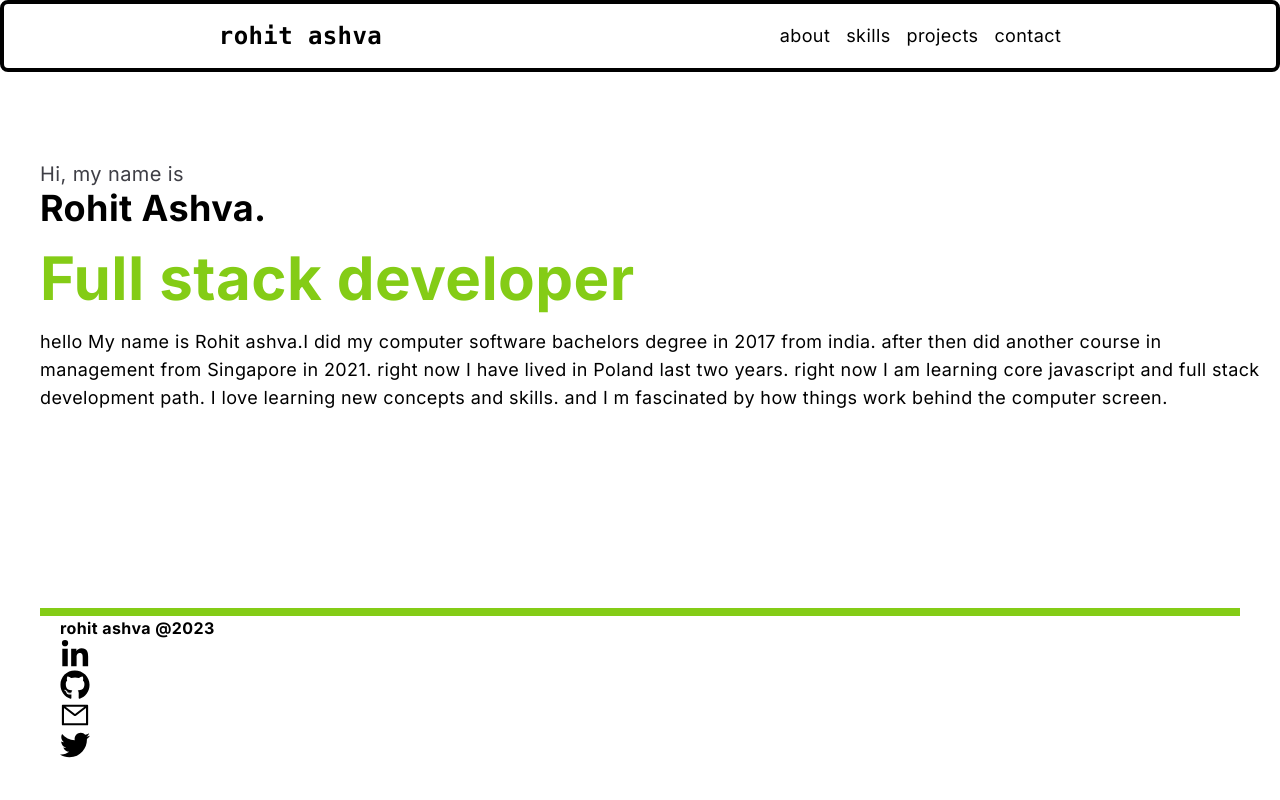
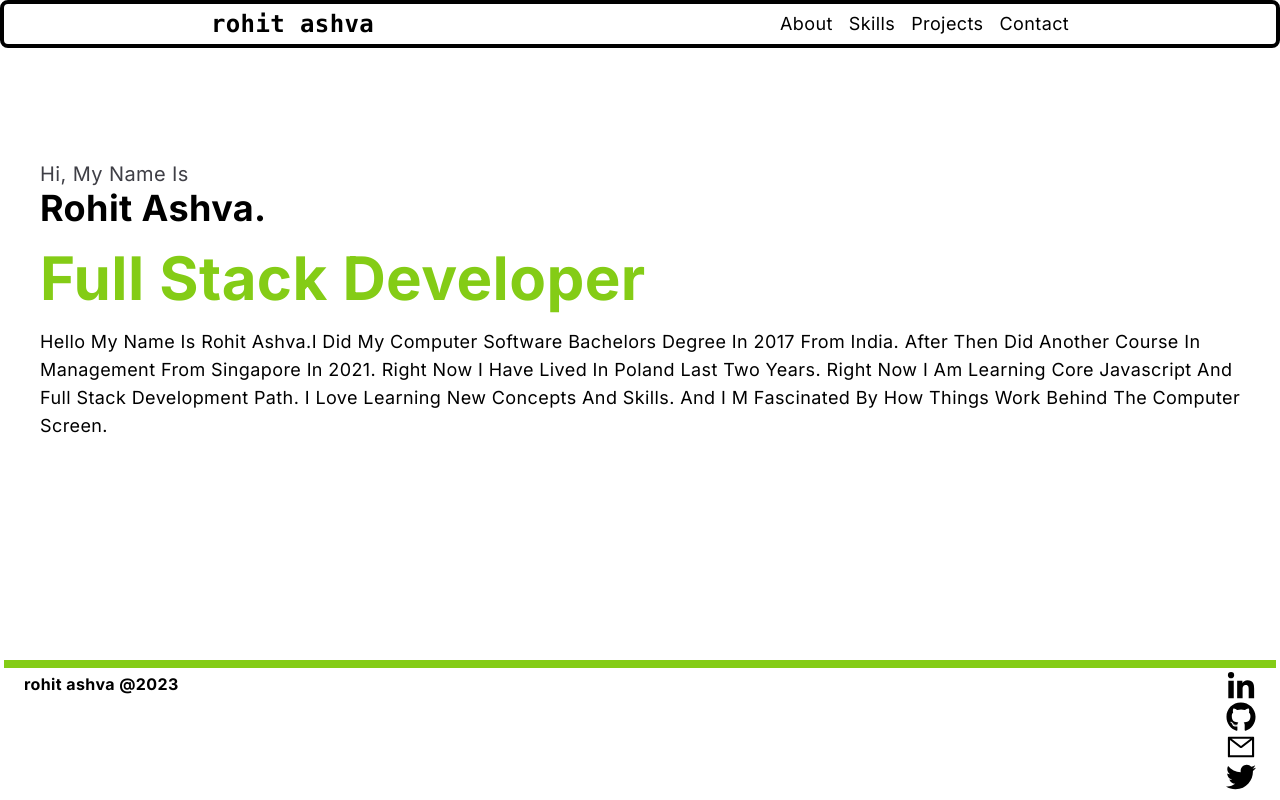
Before and after one commit to rohzxz/new-portfolia-with-next-js---tailwind-css, a Next.js app: page / in a window 1280 px wide. Built offline with nearby package versions, Linux system fonts and the light colour scheme.

Commit message:
bugs fix

```diff
--- a/app/globals.css
+++ b/app/globals.css
@@ -26,7 +26,7 @@ html {
 @layer base {
   body {
     @apply /* bg-[#ffffff] text-[#000000] */
-     tracking-wide;
+     tracking-wide capitalize;
   }
   h1,
   h2,
--- a/components/Footer.jsx
+++ b/components/Footer.jsx
@@ -5,10 +5,11 @@ import Link from "next/link";
 
 const Footer = () => {
   return (
-    <footer className="bg-white  items-center p-10 fixed bottom-0 left-0 right-0 rounded-none container mx-auto  ">
+    <footer className="bg-white  items-center p-1 pb-2 fixed bottom-0 left-0 right-0 rounded-none container mx-auto  ">
       <div className="border-4 border-lime-500 mx-auto  "></div>
-      <div className=" ml-5  ">
-        <h4 className="">rohit ashva @2023</h4>
+      <div className=" flex justify-between mx-5 mt-1">
+        <h4 className="lowercase">rohit ashva @2023</h4>
+        <div>
           {socialLinks.map(({ id, href, icon }) => {
             return (
               <Link key={id} className="text-3xl " href={href}>
@@ -17,6 +18,7 @@ const Footer = () => {
             );
           })}
         </div>
+      </div>
     </footer>
   );
 };
--- a/components/NavBar.jsx
+++ b/components/NavBar.jsx
@@ -4,8 +4,8 @@ import { links } from "../components/Data";
 
 const NavBar = () => {
   return (
-    <div className="container  flex justify-around items-center p-4 border-4 border-black ml-auto mr-auto rounded-lg fixed top-0 left-0 right-0 z-10 bg-white ">
-      <b className="text-2xl font-mono ">
+    <div className="container  flex justify-around items-center p-1 border-4 border-black ml-auto mr-auto rounded-lg fixed top-0 left-0 right-0 z-10 bg-white ">
+      <b className="text-2xl font-mono lowercase">
         <Link href="/main">rohit ashva</Link>{" "}
       </b>
 
```
Lines whose indentation alone changed are shown as unchanged.
